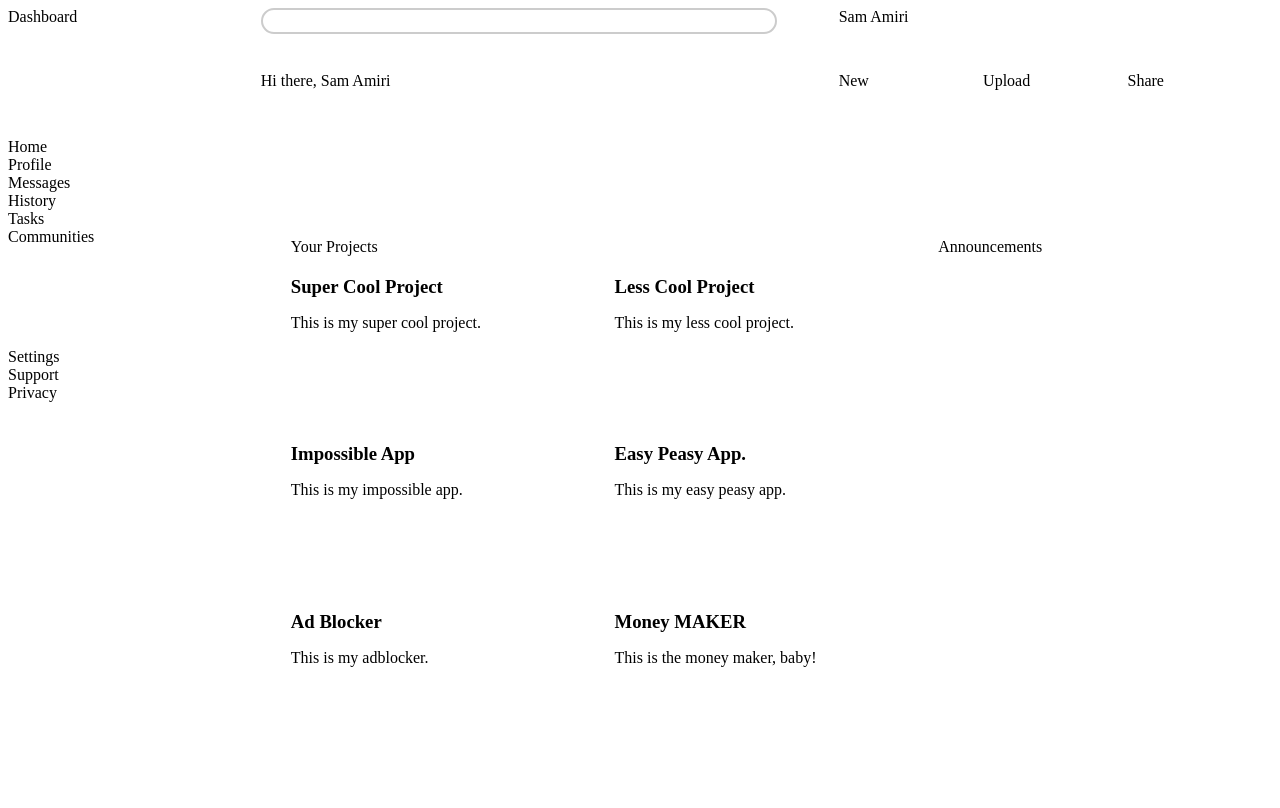
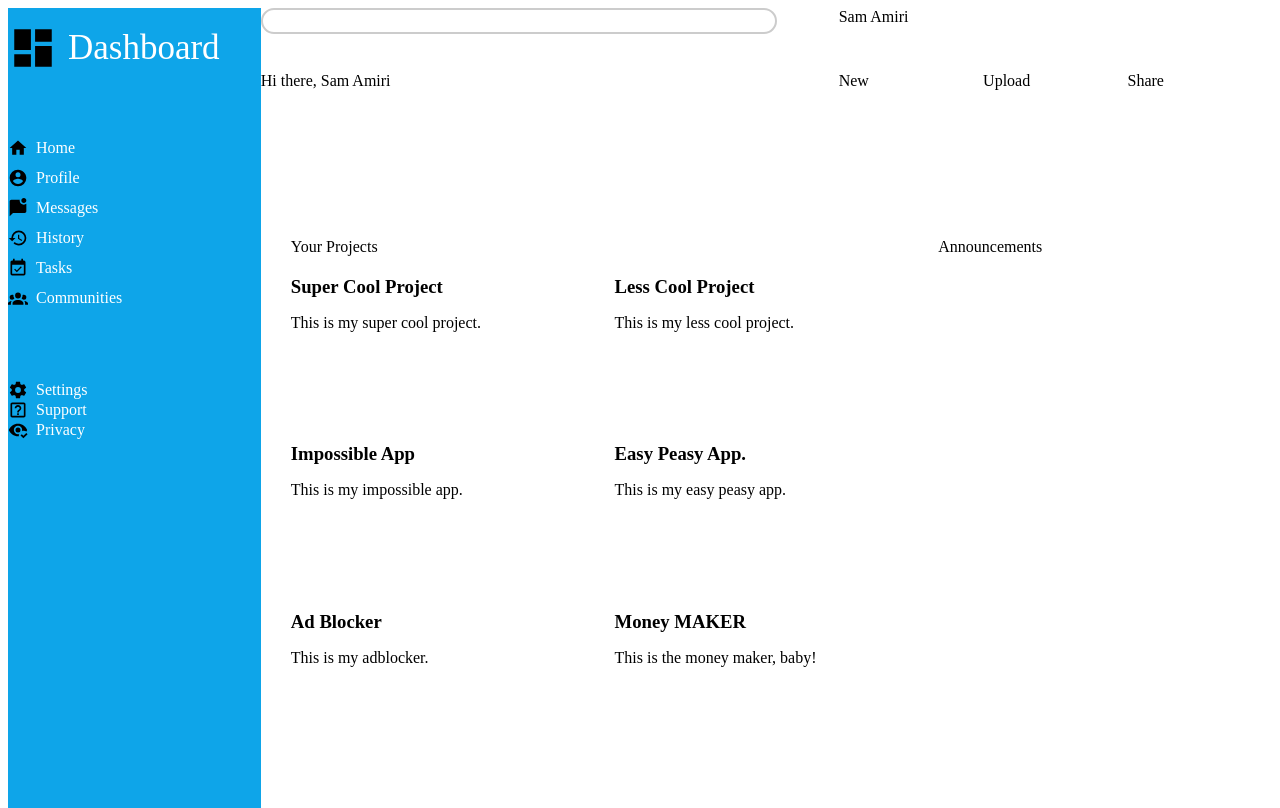
Before and after one commit to samxamiri/Admin-Dashboard, a plain HTML site: page index.html in a window 1280 px wide. Drawn offline with Linux system fonts and the light colour scheme.

Commit message:
done website layout, not worthwhile to style it. moving on to JS

```diff
--- a/index.html
+++ b/index.html
@@ -9,19 +9,73 @@
   <body>
     <div class="container">
       <div class="sidebar sidebar-span-2-rows">
-        <div>Dashboard</div>
+        <div class="dashboard">
+          <img
+            class="dashboard-img"
+            src="view-dashboard.svg"
+            alt="description of icon"
+          />
+          Dashboard
+        </div>
         <div class="navigation">
-          <div>Home</div>
-          <div>Profile</div>
-          <div>Messages</div>
-          <div>History</div>
-          <div>Tasks</div>
-          <div>Communities</div>
+          <div class="home">
+            <img class="icon" src="home.svg" alt="description of icon" />
+            Home
+          </div>
+          <div class="profile">
+            <img
+              class="icon"
+              src="account-circle.svg"
+              alt="description of icon"
+            />
+            Profile
+          </div>
+          <div class="messages">
+            <img
+              class="icon"
+              src="message-badge.svg"
+              alt="description of icon"
+            />
+            Messages
+          </div>
+          <div class="history">
+            <img class="icon" src="history.svg" alt="description of icon" />
+            History
+          </div>
+          <div class="tasks">
+            <img
+              class="icon"
+              src="calendar-check.svg"
+              alt="description of icon"
+            />
+            Tasks
+          </div>
+          <div class="communities">
+            <img
+              class="icon"
+              src="account-group.svg"
+              alt="description of icon"
+            />
+            Communities
+          </div>
         </div>
-        <div class="settings">
-          <div>Settings</div>
-          <div>Support</div>
-          <div>Privacy</div>
+        <div class="options">
+          <div class="settings">
+            <img class="icon" src="cog.svg" alt="description of icon" />
+            Settings
+          </div>
+          <div class="support">
+            <img
+              class="icon"
+              src="help-box-outline.svg"
+              alt="description of icon"
+            />
+            Support
+          </div>
+          <div class="privacy">
+            <img class="icon" src="eye-check.svg" alt="description of icon" />
+            Privacy
+          </div>
         </div>
       </div>
       <div class="header">
--- a/style.css
+++ b/style.css
@@ -20,8 +20,10 @@ html {
 .sidebar-span-2-rows {
   display: grid;
   grid-template-columns: 1fr;
-  grid-template-rows: 5rem 10rem 8rem;
+  grid-template-rows: 5rem 12rem 8rem;
   gap: 50px;
+  background-color: #0ea5e9;
+  color: white;
 }
 
 .functions {
@@ -52,3 +54,79 @@ html {
 .project-title {
   margin: 0;
 }
+
+.dashboard {
+  display: flex;
+  align-items: center;
+  font-size: 35px;
+  gap: 10px;
+}
+
+.home {
+  display: flex;
+  align-items: center;
+  gap: 8px;
+}
+
+.profile {
+  display: flex;
+  align-items: center;
+  gap: 8px;
+}
+
+.messages {
+  display: flex;
+  align-items: center;
+  gap: 8px;
+}
+
+.history {
+  display: flex;
+  align-items: center;
+  gap: 8px;
+}
+
+.tasks {
+  display: flex;
+  align-items: center;
+  gap: 8px;
+}
+
+.communities {
+  display: flex;
+  align-items: center;
+  gap: 8px;
+}
+
+.navigation {
+  display: flex;
+  flex-direction: column;
+  gap: 10px;
+}
+
+.settings {
+  display: flex;
+  align-items: center;
+  gap: 8px;
+}
+
+.support {
+  display: flex;
+  align-items: center;
+  gap: 8px;
+}
+
+.privacy {
+  display: flex;
+  align-items: center;
+  gap: 8px;
+}
+
+.icon {
+  height: 20px;
+  color: white;
+}
+
+.dashboard-img {
+  height: 50px;
+}
```
Also changed, not shown: account-circle.svg (added), account-group.svg (added), calendar-check.svg (added), cog.svg (added), eye-check.svg (added), help-box-outline.svg (added), history.svg (added), home.svg (added), message-badge.svg (added), view-dashboard.svg (added).
